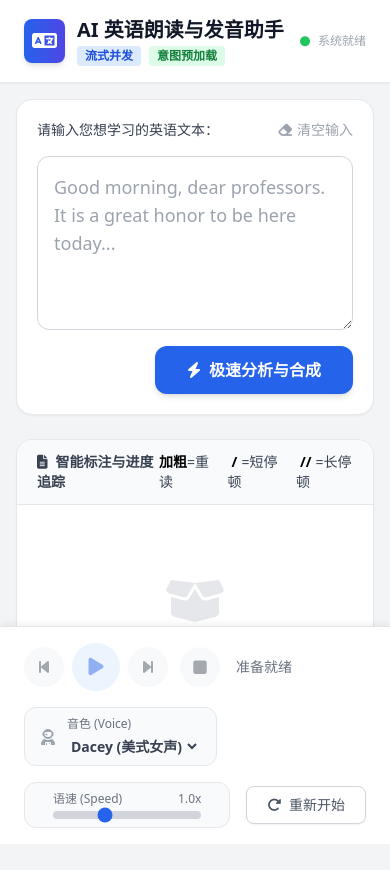
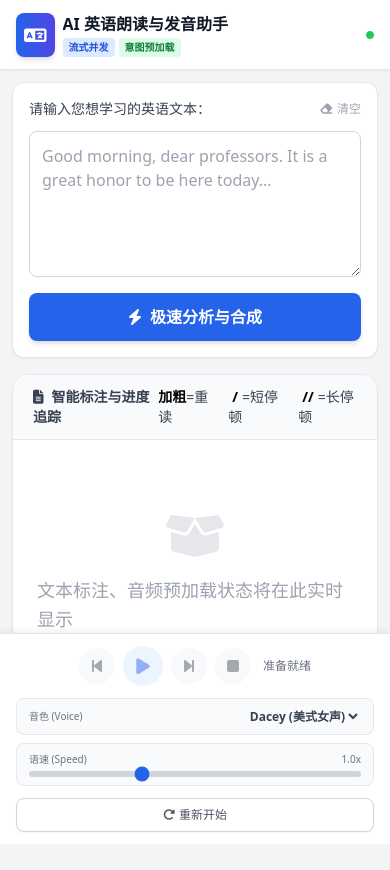
Before and after one commit to knoils/-English-reading, a website: page index.html in a window 390 px wide. Drawn offline with nearby package versions, Linux system fonts and the light colour scheme.

Commit message:
index.html

```diff
--- a/index.html
+++ b/index.html
@@ -35,41 +35,41 @@
 <body class="bg-gray-100 min-h-screen flex flex-col font-sans text-gray-800">
 
     <!-- 顶部导航条 -->
-    <header class="bg-white shadow-sm py-4 px-6 border-b border-gray-200 sticky top-0 z-20">
+    <header class="bg-white shadow-sm py-3 sm:py-4 px-4 sm:px-6 border-b border-gray-200 sticky top-0 z-20">
         <div class="max-w-5xl mx-auto flex items-center justify-between">
-            <div class="flex items-center gap-3">
+            <div class="flex items-center gap-2 sm:gap-3">
                 <div class="bg-gradient-to-r from-blue-600 to-indigo-600 text-white p-2 rounded-lg flex items-center justify-center shadow-md">
-                    <i class="fas fa-language text-xl"></i>
+                    <i class="fas fa-language text-lg sm:text-xl"></i>
                 </div>
                 <div>
-                    <h1 class="text-xl font-bold text-gray-900">AI 英语朗读与发音助手</h1>
-                    <div class="flex items-center gap-2 text-xs font-semibold text-gray-500 mt-0.5">
-                        <span class="bg-blue-100 text-blue-700 px-2 py-0.5 rounded">流式并发</span>
-                        <span class="bg-green-100 text-green-700 px-2 py-0.5 rounded">意图预加载</span>
+                    <h1 class="text-base sm:text-xl font-bold text-gray-900 truncate">AI 英语朗读与发音助手</h1>
+                    <div class="flex items-center gap-1 sm:gap-2 text-[10px] sm:text-xs font-semibold text-gray-500 mt-0.5">
+                        <span class="bg-blue-100 text-blue-700 px-1.5 sm:px-2 py-0.5 rounded">流式并发</span>
+                        <span class="bg-green-100 text-green-700 px-1.5 sm:px-2 py-0.5 rounded">意图预加载</span>
                     </div>
                 </div>
             </div>
-            <div id="system-status" class="text-xs font-medium text-gray-400 flex items-center gap-2">
-                <i class="fas fa-circle text-green-500 text-[10px]"></i> 系统就绪
+            <div id="system-status" class="text-[10px] sm:text-xs font-medium text-gray-400 flex items-center gap-1 sm:gap-2 whitespace-nowrap ml-2">
+                <i class="fas fa-circle text-green-500 text-[8px] sm:text-[10px]"></i> <span class="hidden sm:inline">系统就绪</span>
             </div>
         </div>
     </header>
 
     <!-- 主要内容区 -->
-    <main class="flex-grow flex flex-col max-w-5xl w-full mx-auto p-4 gap-6">
+    <main class="flex-grow flex flex-col max-w-5xl w-full mx-auto p-3 sm:p-4 gap-4 sm:gap-6">
 
         <!-- 区域 1: 输入区 -->
-        <section class="bg-white rounded-2xl shadow-sm border border-gray-200 p-5 flex flex-col gap-4">
-            <div class="flex justify-between items-end">
-                <label for="text-input" class="block text-sm font-medium text-gray-700">请输入您想学习的英语文本：</label>
-                <button id="btn-clear-input" class="text-sm text-gray-400 hover:text-red-500 transition-colors">
-                    <i class="fas fa-eraser mr-1"></i>清空输入
+        <section class="bg-white rounded-xl sm:rounded-2xl shadow-sm border border-gray-200 p-4 sm:p-5 flex flex-col gap-3 sm:gap-4">
+            <div class="flex justify-between items-center">
+                <label for="text-input" class="block text-sm sm:text-base font-medium text-gray-700">请输入您想学习的英语文本：</label>
+                <button id="btn-clear-input" class="text-xs sm:text-sm text-gray-400 hover:text-red-500 transition-colors flex items-center">
+                    <i class="fas fa-eraser mr-1"></i><span class="hidden sm:inline">清空输入</span><span class="sm:hidden">清空</span>
                 </button>
             </div>
-            <textarea id="text-input" rows="5" class="w-full p-4 border border-gray-300 rounded-xl focus:ring-2 focus:ring-blue-500 focus:border-blue-500 outline-none text-lg resize-y transition-shadow" placeholder="Good morning, dear professors. It is a great honor to be here today..."></textarea>
+            <textarea id="text-input" rows="5" class="w-full p-3 sm:p-4 border border-gray-300 rounded-lg sm:rounded-xl focus:ring-2 focus:ring-blue-500 focus:border-blue-500 outline-none text-base sm:text-lg resize-y transition-shadow" placeholder="Good morning, dear professors. It is a great honor to be here today..."></textarea>
 
-            <div class="flex justify-end">
-                <button id="btn-analyze" class="bg-blue-600 hover:bg-blue-700 text-white font-semibold py-3 px-8 rounded-xl shadow-md hover:shadow-lg transition-all flex items-center gap-2 transform active:scale-95">
+            <div class="flex justify-end mt-1">
+                <button id="btn-analyze" class="w-full sm:w-auto justify-center bg-blue-600 hover:bg-blue-700 text-white font-semibold py-3 px-6 sm:px-8 rounded-lg sm:rounded-xl shadow-md hover:shadow-lg transition-all flex items-center gap-2 transform active:scale-95">
                     <i class="fas fa-bolt"></i>
                     <span>极速分析与合成</span>
                 </button>
@@ -99,31 +99,34 @@
     </main>
 
     <!-- 区域 3: 底部控制面板 -->
-    <div class="bg-white border-t border-gray-200 shadow-[0_-4px_6px_-1px_rgba(0,0,0,0.05)] sticky bottom-0 z-30 py-4 px-6">
-        <div class="max-w-5xl mx-auto flex flex-wrap items-center justify-between gap-4">
+    <div class="bg-white border-t border-gray-200 shadow-[0_-4px_6px_-1px_rgba(0,0,0,0.05)] sticky bottom-0 z-30 py-3 sm:py-4 px-4 sm:px-6">
+        <div class="max-w-5xl mx-auto flex flex-col md:flex-row flex-wrap items-center justify-between gap-3 sm:gap-4">
 
-            <div class="flex items-center gap-2">
-                <button id="btn-prev" disabled class="w-10 h-10 flex items-center justify-center rounded-full bg-gray-100 text-gray-600 hover:bg-blue-100 hover:text-blue-600 disabled:opacity-50 disabled:cursor-not-allowed transition-colors" title="上一句">
+            <!-- 播放控制组 -->
+            <div class="flex items-center justify-center w-full md:w-auto gap-2 order-1">
+                <button id="btn-prev" disabled class="w-9 h-9 sm:w-10 sm:h-10 flex items-center justify-center rounded-full bg-gray-100 text-gray-600 hover:bg-blue-100 hover:text-blue-600 disabled:opacity-50 disabled:cursor-not-allowed transition-colors" title="上一句">
                     <i class="fas fa-backward-step"></i>
                 </button>
-                <button id="btn-play-pause" disabled class="w-12 h-12 flex items-center justify-center rounded-full bg-blue-100 text-blue-600 hover:bg-blue-200 disabled:opacity-50 disabled:cursor-not-allowed transition-colors text-xl relative" title="播放/暂停本句">
+                <button id="btn-play-pause" disabled class="w-10 h-10 sm:w-12 sm:h-12 flex items-center justify-center rounded-full bg-blue-100 text-blue-600 hover:bg-blue-200 disabled:opacity-50 disabled:cursor-not-allowed transition-colors text-lg sm:text-xl relative" title="播放/暂停本句">
                     <i class="fas fa-play" id="icon-play-main"></i>
                     <i class="fas fa-circle-notch fa-spin hidden absolute" id="icon-loading-main"></i>
                 </button>
-                <button id="btn-next" disabled class="w-10 h-10 flex items-center justify-center rounded-full bg-gray-100 text-gray-600 hover:bg-blue-100 hover:text-blue-600 disabled:opacity-50 disabled:cursor-not-allowed transition-colors" title="下一句">
+                <button id="btn-next" disabled class="w-9 h-9 sm:w-10 sm:h-10 flex items-center justify-center rounded-full bg-gray-100 text-gray-600 hover:bg-blue-100 hover:text-blue-600 disabled:opacity-50 disabled:cursor-not-allowed transition-colors" title="下一句">
                     <i class="fas fa-forward-step"></i>
                 </button>
-                <button id="btn-stop" disabled class="w-10 h-10 flex items-center justify-center rounded-full bg-gray-100 text-gray-600 hover:bg-red-100 hover:text-red-600 disabled:opacity-50 disabled:cursor-not-allowed transition-colors text-lg ml-1" title="停止">
+                <button id="btn-stop" disabled class="w-9 h-9 sm:w-10 sm:h-10 flex items-center justify-center rounded-full bg-gray-100 text-gray-600 hover:bg-red-100 hover:text-red-600 disabled:opacity-50 disabled:cursor-not-allowed transition-colors text-base sm:text-lg ml-0 sm:ml-1" title="停止">
                     <i class="fas fa-stop"></i>
                 </button>
-                <div id="status-text" class="text-sm font-medium text-gray-500 ml-2 w-28 truncate">准备就绪</div>
+                <div id="status-text" class="text-xs sm:text-sm font-medium text-gray-500 ml-1 sm:ml-2 w-auto md:w-28 truncate text-center md:text-left">准备就绪</div>
             </div>
 
-            <div class="flex items-center gap-3 bg-gray-50 py-2 px-4 rounded-xl border border-gray-200">
-                <i class="fas fa-user-astronaut text-gray-400"></i>
-                <div class="flex flex-col">
-                    <span class="text-xs text-gray-500 font-medium mb-1">音色 (Voice)</span>
-                    <select id="voice-select" class="bg-transparent text-sm font-bold outline-none cursor-pointer text-gray-700">
+            <!-- 设定参数组 (音色 & 语速) -->
+            <div class="flex flex-col sm:flex-row items-center w-full md:w-auto gap-2 sm:gap-3 order-2 flex-grow justify-center">
+                <div class="flex items-center gap-2 sm:gap-3 w-full sm:w-auto bg-gray-50 py-2 px-3 sm:px-4 rounded-lg sm:rounded-xl border border-gray-200 justify-between">
+                    <i class="fas fa-user-astronaut text-gray-400 hidden sm:block"></i>
+                    <div class="flex flex-row sm:flex-col items-center sm:items-start w-full sm:w-auto justify-between sm:justify-start">
+                        <span class="text-[10px] sm:text-xs text-gray-500 font-medium sm:mb-1">音色 (Voice)</span>
+                        <select id="voice-select" class="bg-transparent text-xs sm:text-sm font-bold outline-none cursor-pointer text-gray-700 text-right sm:text-left w-auto">
                             <option value="en_male_tim_uranus_bigtts">Tim (美式男声)</option>
                             <option value="en_female_dacey_uranus_bigtts" selected>Dacey (美式女声)</option>
                             <option value="en_female_stokie_uranus_bigtts">Stokie (美式女声)</option>
@@ -131,19 +134,21 @@
                     </div>
                 </div>
 
-            <div class="flex items-center gap-3 flex-grow max-w-sm bg-gray-50 py-2 px-4 rounded-xl border border-gray-200">
-                <i class="fas fa-turtle text-gray-400"></i>
-                <div class="flex-grow flex flex-col">
-                    <div class="flex justify-between text-xs text-gray-500 font-medium mb-1">
+                <div class="flex items-center gap-2 sm:gap-3 flex-grow w-full sm:w-auto sm:max-w-sm bg-gray-50 py-2 px-3 sm:px-4 rounded-lg sm:rounded-xl border border-gray-200">
+                    <i class="fas fa-turtle text-gray-400 hidden sm:block"></i>
+                    <div class="flex-grow flex flex-col w-full">
+                        <div class="flex justify-between text-[10px] sm:text-xs text-gray-500 font-medium mb-1">
                             <span>语速 (Speed)</span>
                             <span id="speed-value">1.0x</span>
                         </div>
-                    <input type="range" id="speed-slider" min="0.5" max="2.0" step="0.1" value="1.0" class="w-full h-2 bg-gray-300 rounded-lg appearance-none cursor-pointer accent-blue-600">
+                        <input type="range" id="speed-slider" min="0.5" max="2.0" step="0.1" value="1.0" class="w-full h-1.5 sm:h-2 bg-gray-300 rounded-lg appearance-none cursor-pointer accent-blue-600">
                     </div>
-                <i class="fas fa-rabbit text-gray-400"></i>
+                    <i class="fas fa-rabbit text-gray-400 hidden sm:block"></i>
+                </div>
             </div>
 
-            <button id="btn-reset" class="px-5 py-2 text-sm font-medium text-gray-600 bg-white border border-gray-300 rounded-lg hover:bg-gray-50 transition-colors shadow-sm">
+            <!-- 重新开始按钮 -->
+            <button id="btn-reset" class="w-full md:w-auto order-3 px-4 py-2 sm:px-5 sm:py-2 text-xs sm:text-sm font-medium text-gray-600 bg-white border border-gray-300 rounded-lg hover:bg-gray-50 transition-colors shadow-sm flex items-center justify-center">
                 <i class="fas fa-rotate-right mr-1"></i> 重新开始
             </button>
         </div>
@@ -930,7 +935,8 @@ Good *morning* / dear *professors* // It is a great *honor* / to be *here* *toda
                     if (AppState.currentSentenceIndex < AppState.sentences.length - 1) {
                         AppState.currentSentenceIndex++;
                         UIManager.highlightSentence(AppState.currentSentenceIndex);
-                        this.playSentence(AppState.currentSentenceIndex);
+                        // 【优化1】：移除自动连播。现在高亮会自动跳转到下一句，等您点击播放再继续
+                        UIManager.updateControls();
                     } else {
                         AppState.currentSentenceIndex = 0;
                         UIManager.updateControls();
```
Lines whose indentation alone changed are shown as unchanged.
